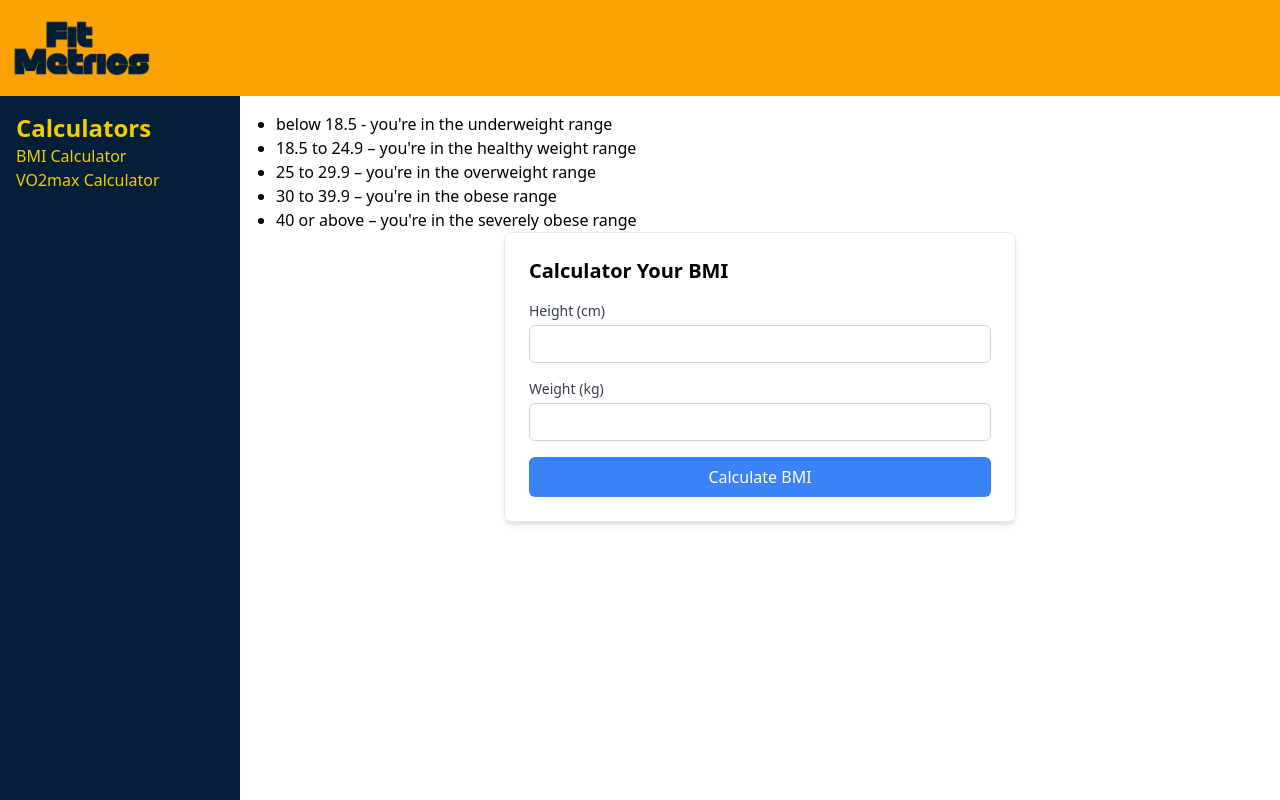
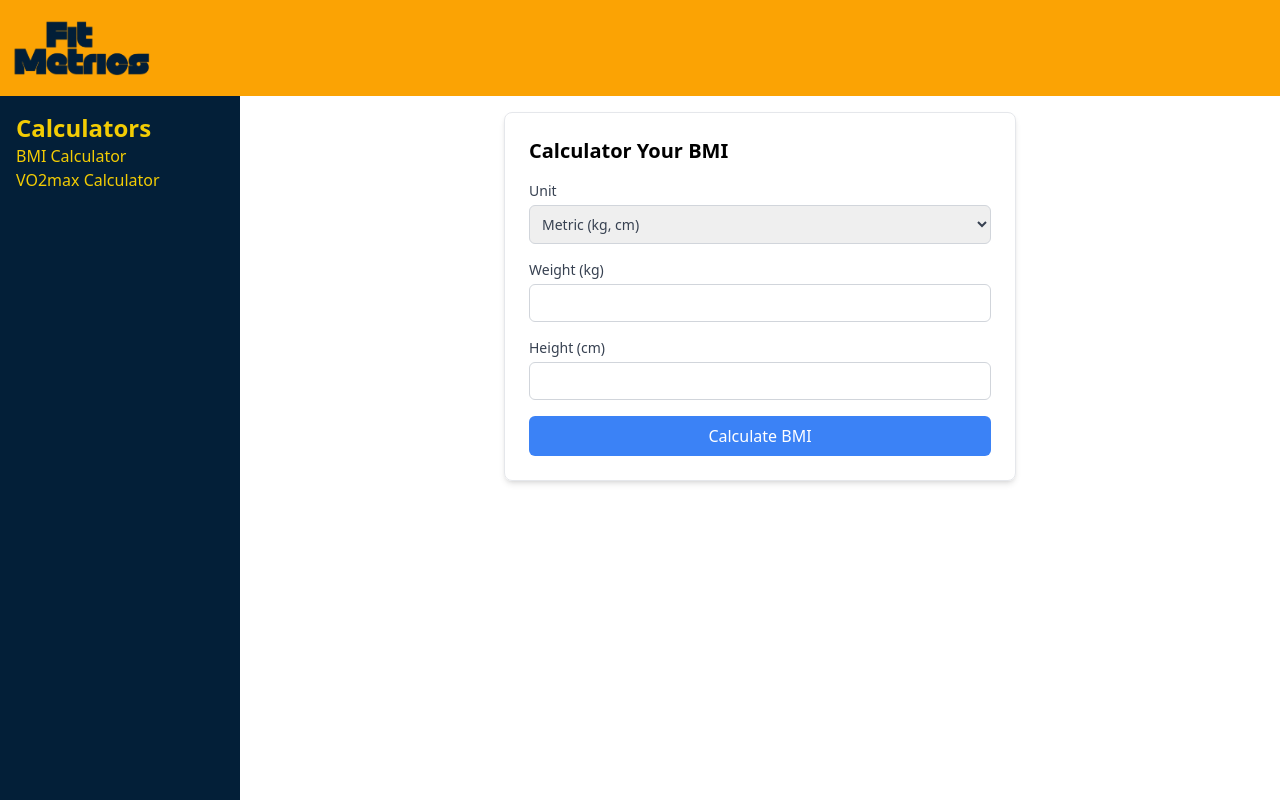
Before and after one commit to Laleh-S/fitmetrics, a React (Create React App) app: page /bmi in a window 1280 px wide. Built offline with nearby package versions, Linux system fonts and the light colour scheme.

Commit message:
added unit option

```diff
--- a/src/components/BMI.js
+++ b/src/components/BMI.js
@@ -1,24 +1,28 @@
 import React from "react";
 import { useDispatch, useSelector } from "react-redux";
-import { updateWeight, updateHeight, calculateBMI } from "../store/slices/bmiSlice";
+import { setWeight, setHeight, calculateBMI, setUnit } from "../store/slices/bmiSlice";
 
 
 function BMI () {
     const dispatch = useDispatch();
-    const { weight, height, bmi, message, error } = useSelector((state) => state.bmi);
+    const { weight, height, bmi, message, error, unit } = useSelector((state) => state.bmi);
 
     // Event handler for weight and height input
     const handleInputChange = (event) => {
         const { name, value } = event.target;
         if (name === "weight") {
-            dispatch(updateWeight(value));
+            dispatch(setWeight(value));
         } else if (name === "height") {
-            dispatch(updateHeight(value));
+            dispatch(setHeight(value));
         }
     };
 
     const handleCalculateBMI = () => {
         dispatch(calculateBMI());
+    };
+
+    const handleUnitChange = (event) => {
+        dispatch(setUnit(event.target.value))
     };
 
     // Background color based on the BMI message
@@ -39,21 +43,40 @@ function BMI () {
     }
 
     return (
-        <div>
-        <div>
-        <ul className="list-disc pl-5">
-        <li>below 18.5 - you're in the underweight range</li>
-        <li>18.5 to 24.9 – you're in the healthy weight range</li>
-        <li>25 to 29.9 – you're in the overweight range</li>
-        <li>30 to 39.9 – you're in the obese range</li>
-        <li>40 or above – you're in the severely obese range</li>
-        </ul>
-        </div>
+        <div className="">
             <div className="max-w-lg mx-auto p-6 border border-gray-200 rounded-lg shadow-md">
-            <h1 className="text-xl font-semibold mb-4">Calculator Your BMI</h1>
+                <h2 className="text-xl font-semibold mb-4">Calculator Your BMI</h2>
                 <div className="mb-4">
                     <label className="block text-sm font-medium text-gray-700 mb-2">
-                    Height (cm)
+                        Unit
+                        <select
+                            value={unit}
+                            onChange={handleUnitChange}
+                            className="mt-1 block w-full p-2 border border-gray-300 rounded-md"
+                        >
+                            <option value="metric">Metric (kg, cm)</option>
+                            <option value="imperial">Imperial (lbs, inches)</option>
+                        </select>
+                    </label>
+                </div>
+                <div className="mb-4">
+                    <label className="block text-sm font-medium text-gray-700 mb-2">
+                        Weight ({unit === "metric" ? "kg" : "lbs"})
+                        <input
+                            type="number"
+                            name="weight"
+                            value={weight}
+                            onChange={handleInputChange}
+                            className="mt-1 block w-full p-2 border border-gray-300 rounded-md"
+                        />
+                        {/* The (?) is called optional chaining. It's a shorthand notation to avoid errors
+                        when accessing properties of null or undefined objects.*/}
+                        {error?.weight && <div className="text-red-500 text-sm">Please enter a valid weight</div>}
+                    </label>
+                </div>
+                <div className="mb-4">
+                    <label className="block text-sm font-medium text-gray-700 mb-2">
+                        Height ({unit === "metric" ? "cm" : "inches"})
                         <input
                             type="number"
                             name="height"
@@ -61,22 +84,7 @@ function BMI () {
                             onChange={handleInputChange}
                             className="mt-1 block w-full p-2 border border-gray-300 rounded-md"
                         />
-                    {/* The (?) is called optional chaining. It's a shorthand notation to avoid errors
-                    when accessing properties of null or undefined objects.*/}
                         {error?.height && <div className="text-red-500 text-sm">Please enter a valid height</div>}
-                </label>
-            </div>
-            <div className="mb-4">
-                <label className="block text-sm font-medium text-gray-700 mb-2">
-                    Weight (kg)
-                    <input
-                        type="number"
-                        name="weight"
-                        value={weight}
-                        onChange={handleInputChange}
-                        className="mt-1 block w-full p-2 border border-gray-300 rounded-md"
-                    />
-                    {error?.weight && <div className="text-red-500 text-sm">Please enter a valid weight</div>}
                     </label>
                 </div>
                 <button
--- a/src/store/slices/bmiSlice.js
+++ b/src/store/slices/bmiSlice.js
@@ -18,6 +18,7 @@ const initialState = { // This defines the initial state of our BMI slice with d
     weight: "",
     height: "",
     bmi: null,
+    unit: "metric",
     message: "",
     error: null,
 };
@@ -26,7 +27,7 @@ const bmiSlice = createSlice({
     name: "bmi",
     initialState,
     reducers: {
-        updateWeight(state, action){
+        setWeight(state, action){
             state.weight = action.payload;
             if (action.payload) { // clears error message after entering input
                 // This code checks if there's a new weight value provided (not empty, null, or undefined); if so,
@@ -34,11 +35,14 @@ const bmiSlice = createSlice({
                 state.error = { ...state.error, weight: false };
             }
         },
-        updateHeight(state, action){
+        setHeight(state, action){
             state.height = action.payload; // clears error message after entering input
             if (action.payload) {
                 state.error = { ...state.error, height: false };
             }
+        },
+        setUnit(state, action){
+            state.unit = action.payload;
         },
         calculateBMI(state){
             const weight = parseFloat(state.weight);
@@ -55,9 +59,14 @@ const bmiSlice = createSlice({
                 return; // "return" stops the function from continuing if certain conditions are met.
             }
 
-            // Converts height to meters
-            const heightToMeter = state.height / 100
-            const bmiValue = state.weight / (heightToMeter * heightToMeter)
+            let bmiValue;
+            if (state.unit === "imperial") {
+                bmiValue = (weight / (height * height)) * 703;
+            } else {
+                const heightToMeter = height / 100;
+                bmiValue = weight / (heightToMeter * heightToMeter);
+            }
+
 
             // Determines the BMI range
             let bmiMessage = "";
@@ -84,5 +93,5 @@ const bmiSlice = createSlice({
 });
 
 // Exporting the action creators generated by the createSlice function.
-export const { updateWeight, updateHeight, calculateBMI, setError } = bmiSlice.actions;
+export const { setWeight, setHeight, calculateBMI, setError, setUnit } = bmiSlice.actions;
 export default bmiSlice.reducer;
```
Lines whose indentation alone changed are shown as unchanged.
